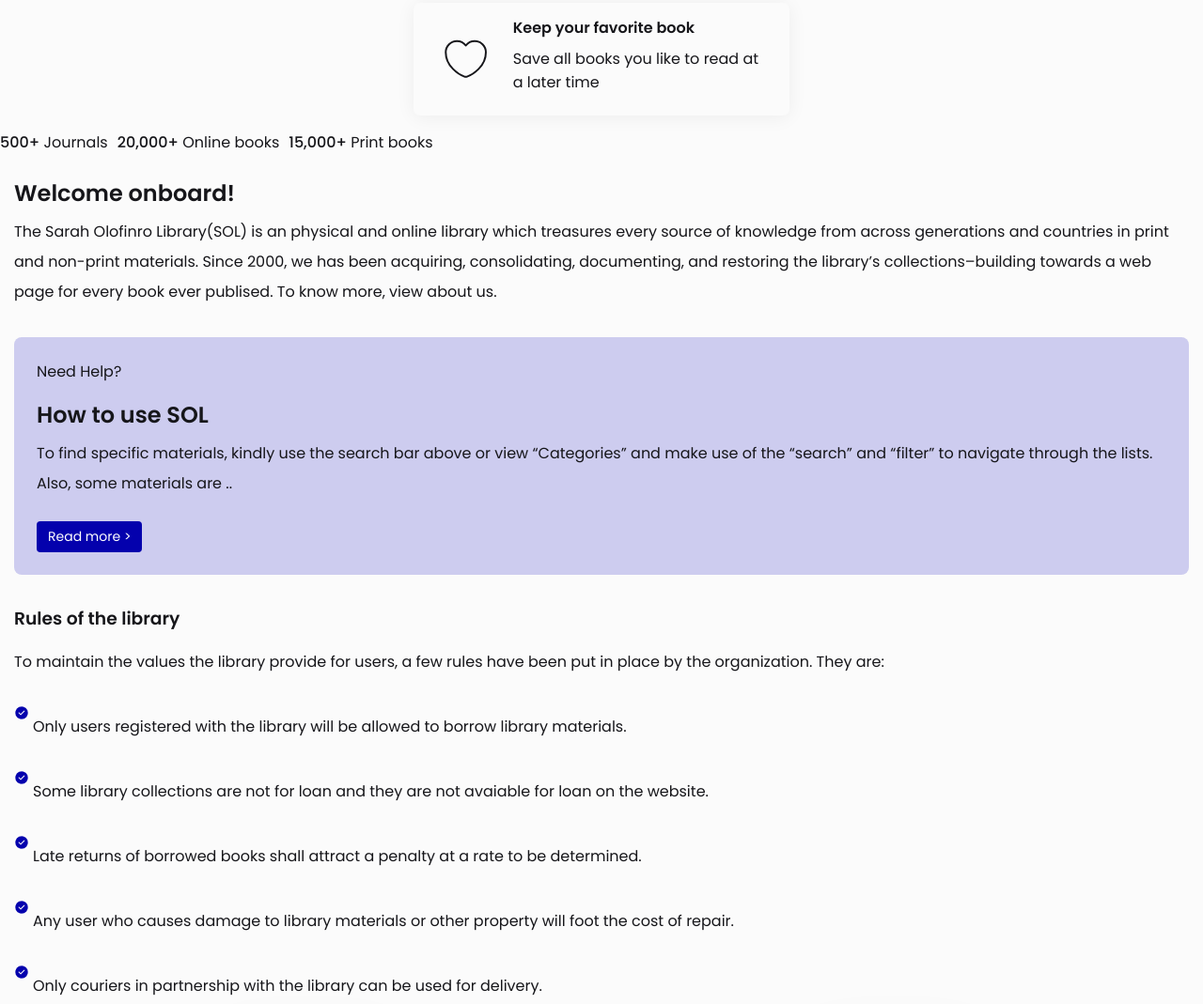
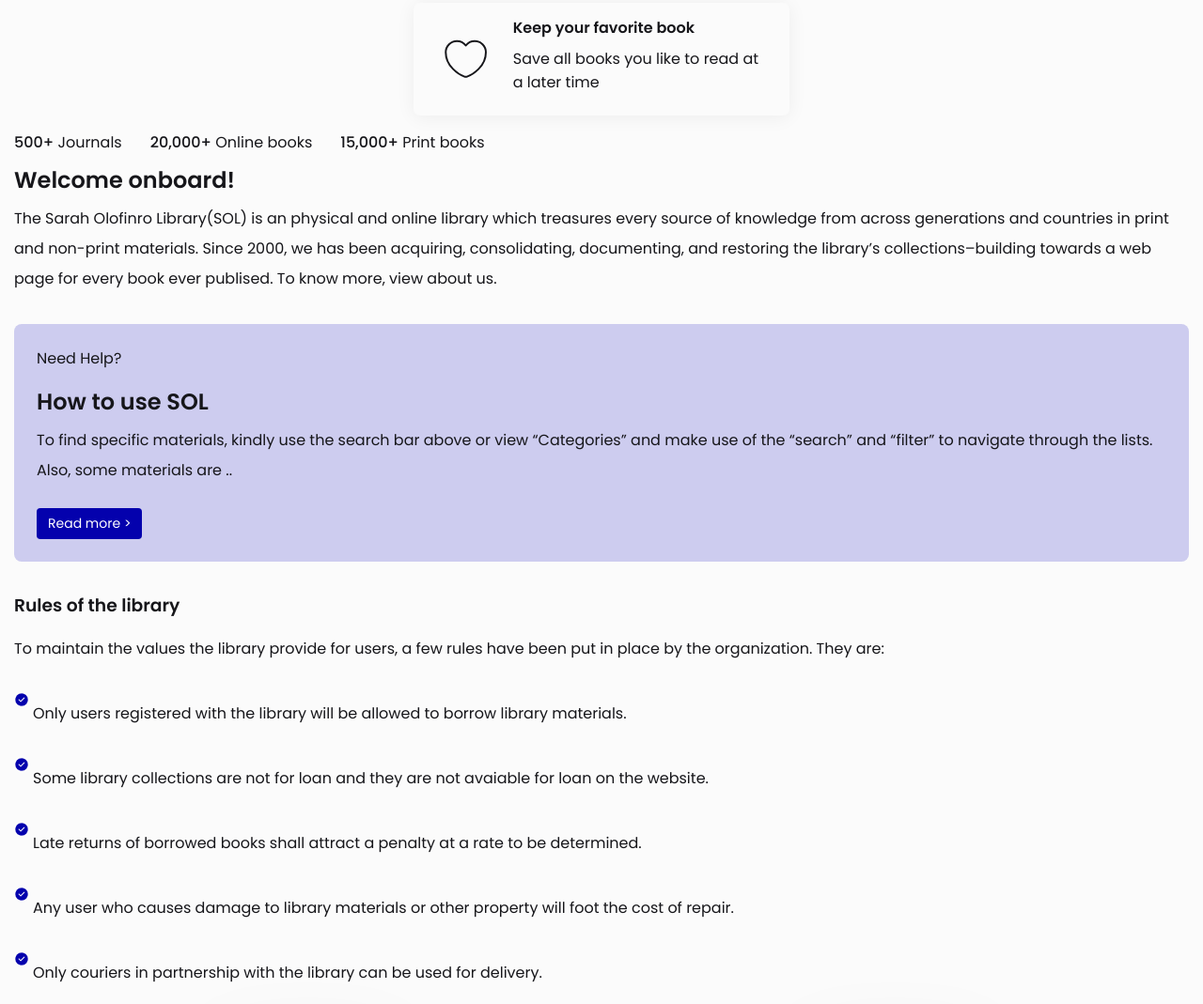
Before and after one commit to margielajake/SOL-Library, a plain HTML site: page index.html in a window 1280 px wide. Shown: the part 914-1983 px from the top of the page at 94% size. Drawn offline with nearby package versions, Linux system fonts and the light colour scheme.

Commit message:
new-spacing

```diff
--- a/CSS/style.css
+++ b/CSS/style.css
@@ -285,8 +285,9 @@ main img{
 }
 
 .lib-stat p{
-  margin-right: 1rem;
+  margin: 0 1.5rem;
   font: inherit;
+  margin-bottom: 1rem;
 }
 
 /* Onboarding */
@@ -397,7 +398,7 @@ main img{
 }
 
 .footer{
-  padding: 24px 0 24px 80px;
+  padding: 24px 0 24px 30px;
 }
 
 .footer h3{
```
